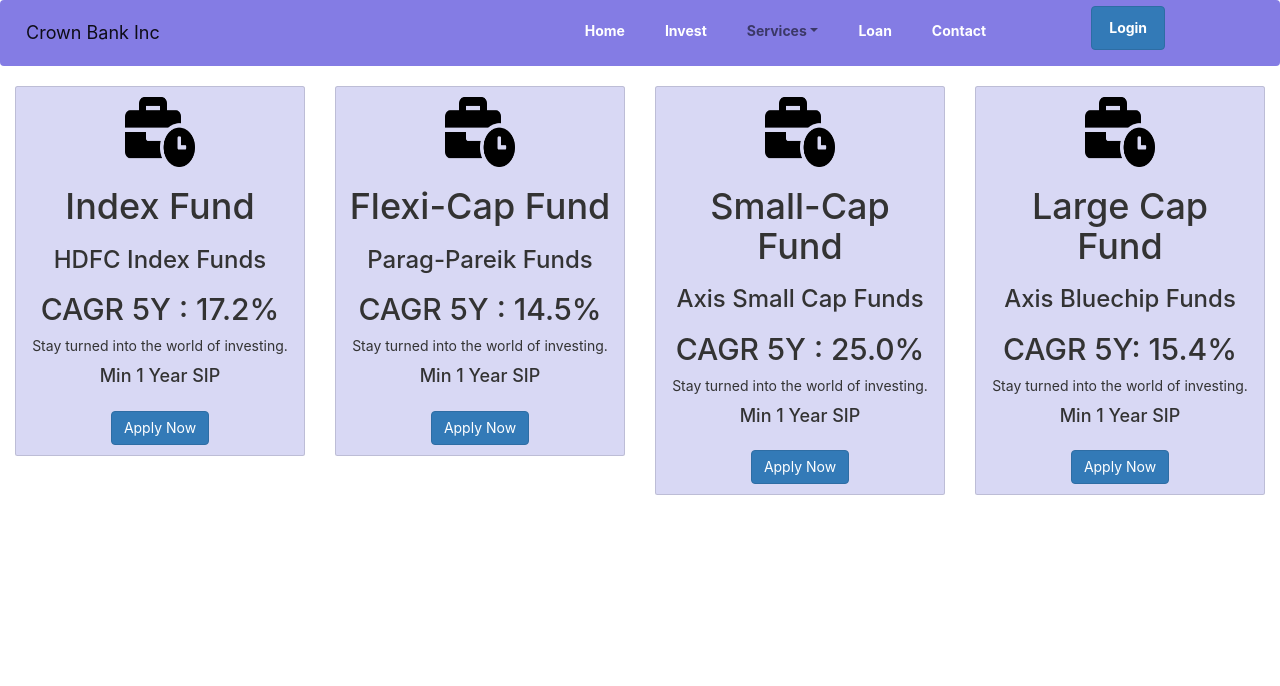
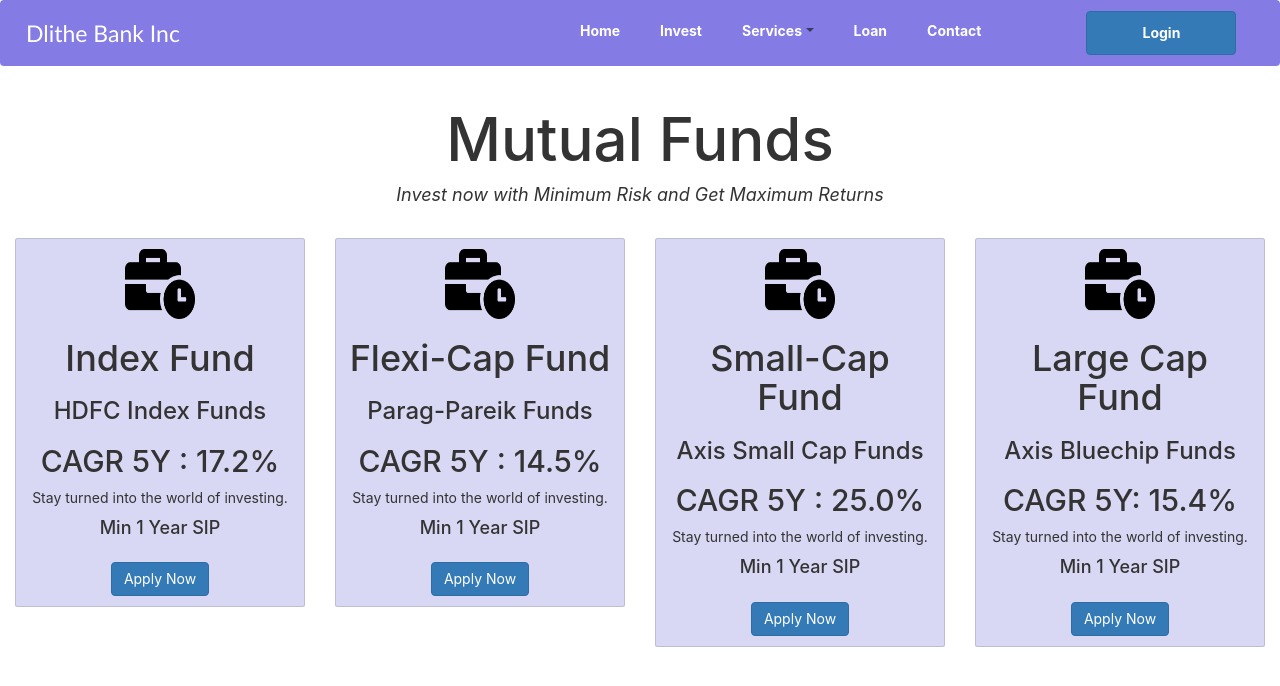
Before and after one commit to Deepakrio/Banking, a React (Create React App) app: page /invest in a window 1280 px wide. Shown: the top 686 px of the page. Built offline with nearby package versions, Linux system fonts and the light colour scheme.

Commit message:
commit banking

```diff
--- a/src/Components/Invest.js
+++ b/src/Components/Invest.js
@@ -14,6 +14,7 @@
 import './Styles/Invest.css'
 
 const Invest =() => {
+
 
   const InvestCards =(cards,index) =>
   {
@@ -33,13 +34,14 @@
           </div>
         </div>
       </div>
-
     )
 
   }
 
   return(
-    <div className="container-fluid">
+    <div className="container-fluid mutxt">
+      <h1 id='mutitle'>Mutual Funds</h1>
+     <i> <p id='mutag'>Invest now with Minimum Risk and Get Maximum Returns</p></i><br></br>
     <div className='row'>
       {Data.map(InvestCards)}
 
--- a/src/Components/Navbar.js
+++ b/src/Components/Navbar.js
@@ -7,7 +7,8 @@
     <div>
     <nav className="navbar navbar-expand-lg navbar-light">
   <div className="container-fluid">
-    <a className="navbar-brand" href="/">Crown Bank Inc</a>
+    {/* <a className="navbar-brand" href="/">Dlithe Bank Inc</a> */}
+    <Link to="/" className="navtitle">Dlithe Bank Inc</Link>
     <button className="navbar-toggler" type="button" data-bs-toggle="collapse" data-bs-target="#navbarSupportedContent" aria-controls="navbarSupportedContent" aria-expanded="false" aria-label="Toggle navigation">
       <span className="navbar-toggler-icon"></span>
     </button>
@@ -21,9 +22,9 @@
         <li className="nav-item pl-5 mt-3">
         <li className="nav-link active" aria-current="page"><Link to="invest" className="navText">Invest</Link></li>
         </li>
-        <li className="nav-item dropdown pl-5 ">
-          <a className="nav-link dropdown-toggle navText" href="service" id="navbarDropdown" role="button" data-bs-toggle="dropdown" aria-expanded="false">
-            Services
+        <li className="nav-item dropdown pl-5">
+          <a className="nav-link dropdown-toggle"href="service" id="navbarDropdown" role="button" data-bs-toggle="dropdown" aria-expanded="false">
+           <span className="navText">Services</span>
           </a>
           <ul className="dropdown-menu " aria-labelledby="navbarDropdown">
           <li className="nav-link active" aria-current="page"><Link to="mutual" className="navText">Mutual Funds</Link></li>
--- a/src/Components/Styles/Invest.css
+++ b/src/Components/Styles/Invest.css
@@ -0,0 +1,9 @@
+#mutitle
+{
+font-size: 60px ;
+}
+
+#mutag
+{
+font-size: 18px ;
+}
--- a/src/Components/Styles/Navbar.css
+++ b/src/Components/Styles/Navbar.css
@@ -7,8 +7,26 @@
 {
 position: relative;
 margin-left: 7rem;
-bottom: 1rem;
+bottom: 5px;
+width: 150px;
 }
+
+.navtitle
+{
+    color: white;
+    font-size: 23px;
+    font-family: 'Gill Sans', 'Gill Sans MT', Calibri, 'Trebuchet MS', sans-serif;
+}
+
+.navtitle:hover
+{
+
+    color: white;
+    font-size: 23px;
+    font-family: 'Gill Sans', 'Gill Sans MT', Calibri, 'Trebuchet MS', sans-serif;
+    text-decoration: none;
+}
+
 
 .navbar
 {
@@ -21,6 +39,7 @@
     font-weight: bold;
 
 }
+
 
 .buttontxt
 {
```
